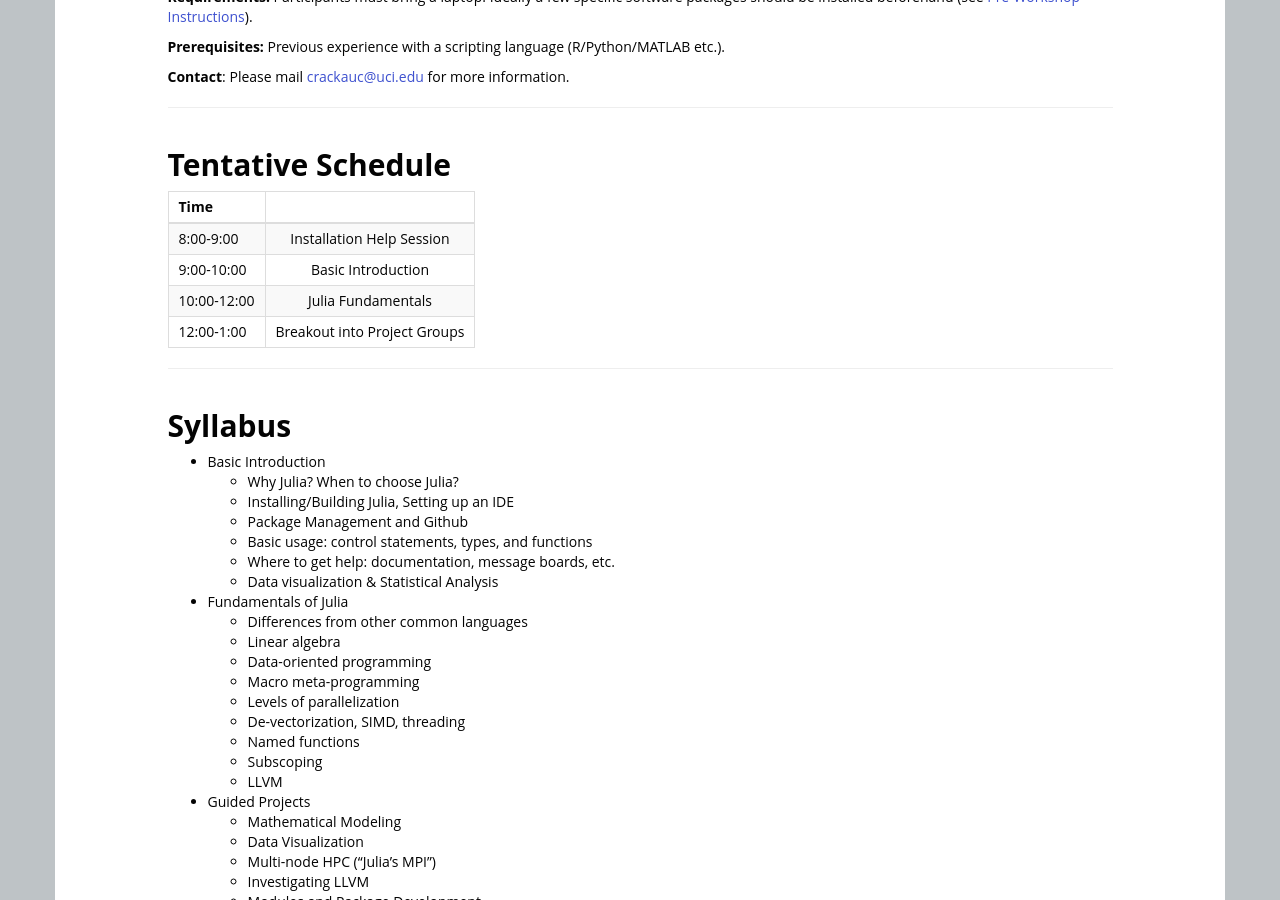
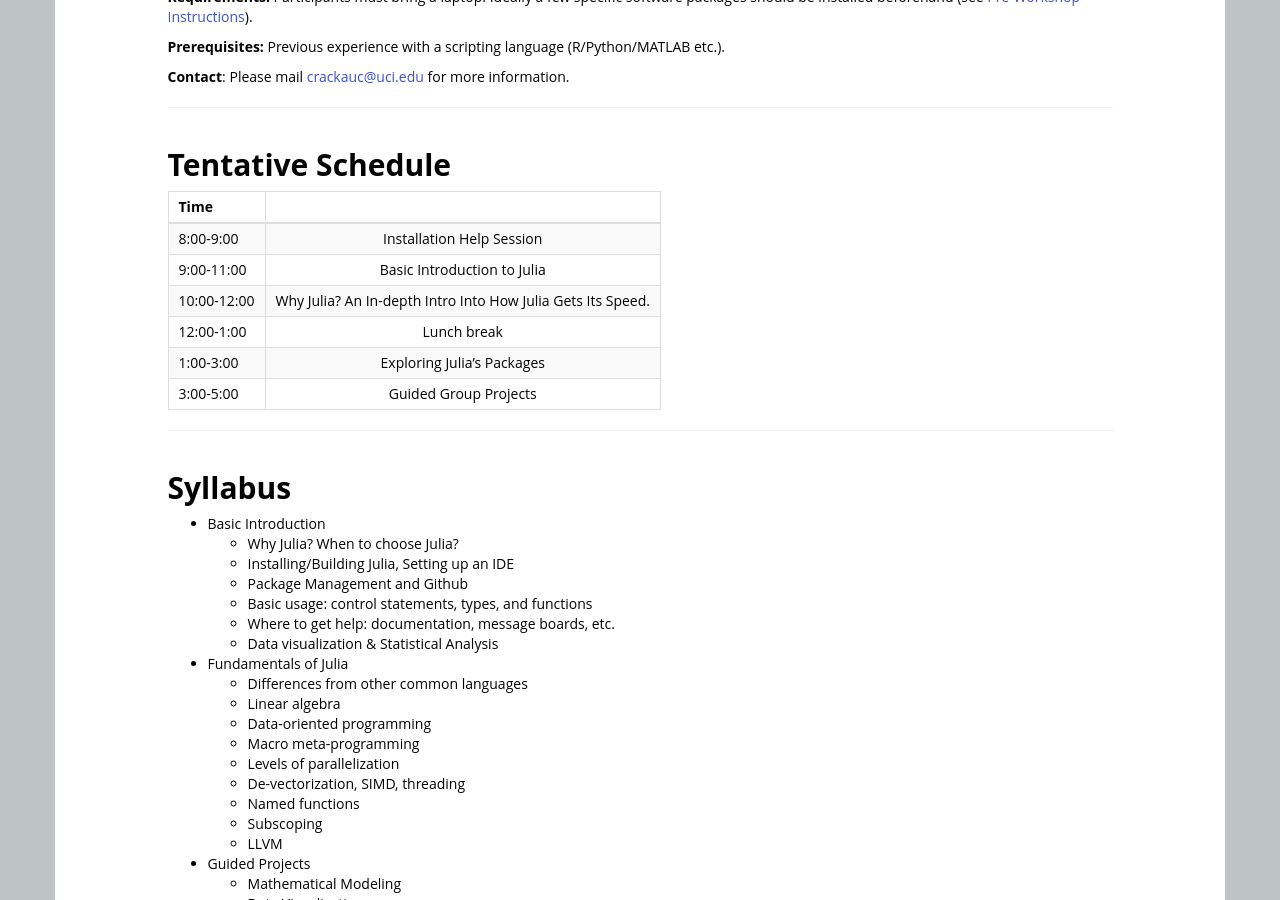
Before and after one commit to UCIDataScienceInitiative/UCIDataScienceInitiative.github.io, a Jekyll site: the page built from Workshops/IntroJulia.md, in a window 1280 px wide and 900 px high, scrolled down 830 px. Built offline with Jekyll 4.4.1, drawn with Linux system fonts in a browser that asks for light colours.

Commit message:
Update schedule

```diff
--- a/Workshops/IntroJulia.md
+++ b/Workshops/IntroJulia.md
@@ -31,10 +31,11 @@ Julia is a relatively new language which has been making waves in the scientific
 | Time	       	|           	|
 | ------------- |:-------------:|
 | 8:00-9:00   | Installation Help Session	|
-| 9:00-10:00   | Basic Introduction		|
-| 10:00-12:00	| Julia Fundamentals			|
-| 12:00-1:00		| Breakout into Project Groups |
-
+| 9:00-11:00  | Basic Introduction to Julia		|
+| 10:00-12:00	| Why Julia? An In-depth Intro Into How Julia Gets Its Speed.			|
+| 12:00-1:00		| Lunch break |
+| 1:00-3:00   | Exploring Julia's Packages|
+| 3:00-5:00   | Guided Group Projects |
 
 * * *
 
```
